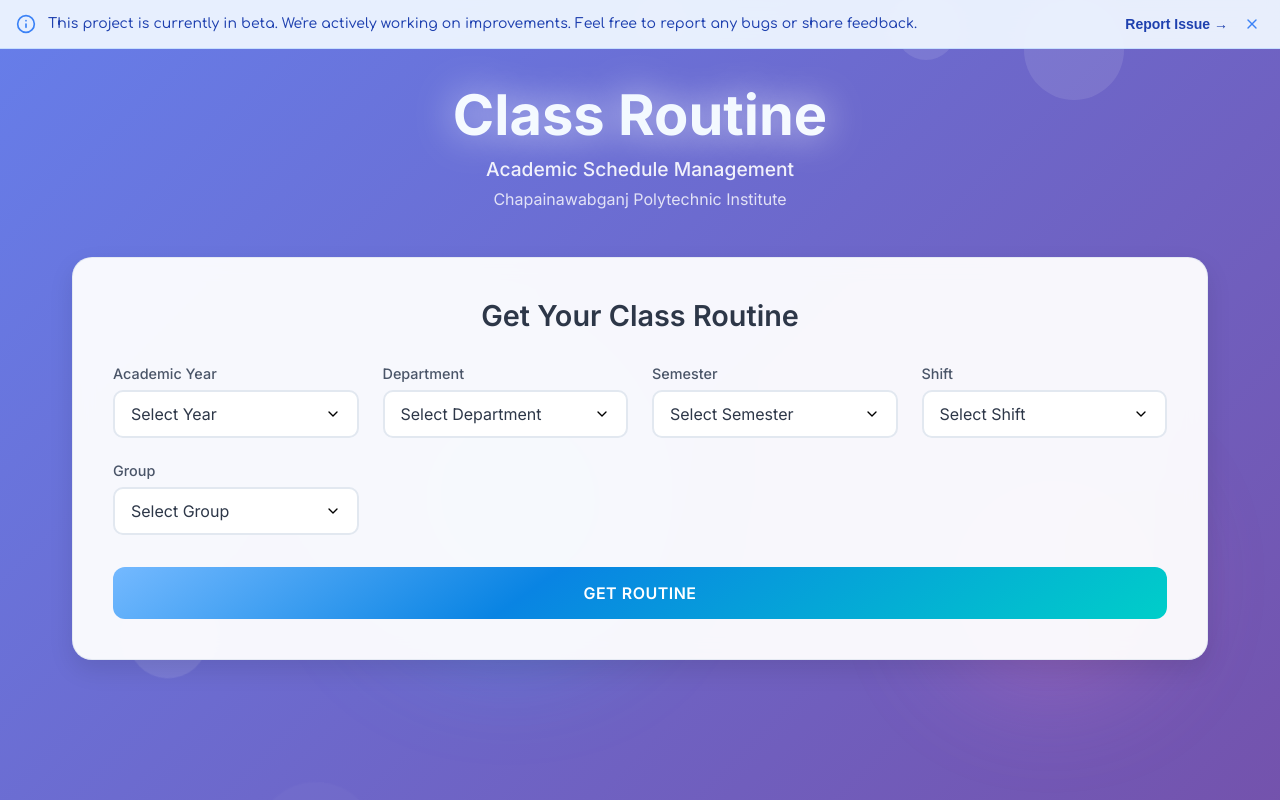
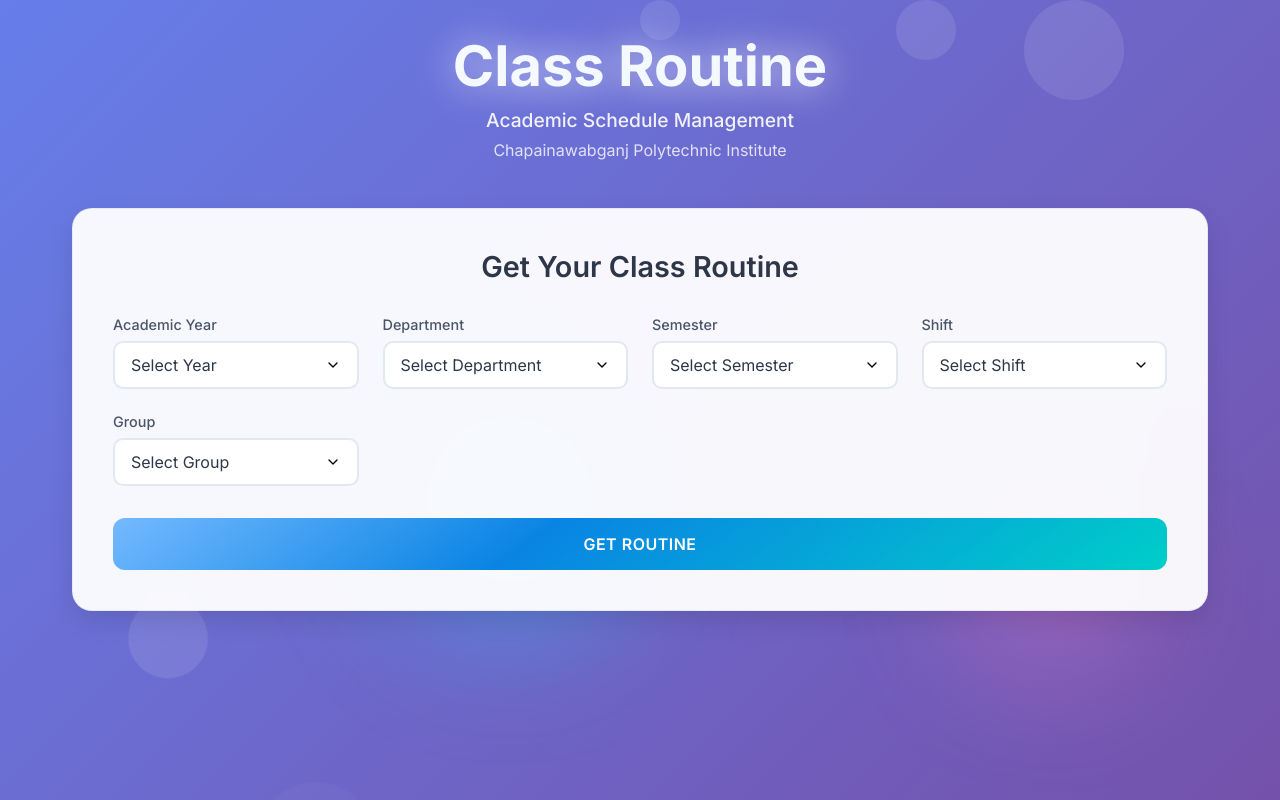
Before and after one commit to xcfio/cnpi-routine, a Next.js app: page / in a window 1280 px wide. Shown: the top 800 px of the page. Built offline with nearby package versions, Linux system fonts and the light colour scheme.

Commit message:
remove unused component

```diff
--- a/src/app/page.tsx
+++ b/src/app/page.tsx
@@ -5,7 +5,6 @@
 import RoutineForm from "@/components/RoutineForm"
 import RoutineResult from "@/components/RoutineResult"
 import Footer from "@/components/Footer"
-import Banner from "@/components/Banner"
 
 export default function Home() {
     const [routineData, setRoutineData] = useState<RoutineData | null>(null)
@@ -76,14 +75,6 @@
 
     return (
         <>
-            {new Date("2025-08-16T17:59:59Z") < new Date() || (
-                <Banner
-                    type="info"
-                    message="This project is currently in beta. We're actively working on improvements. Feel free to report any bugs or share feedback."
-                    actionText="Report Issue"
-                    onAction={() => window.open("https://github.com/xcfio/cnpi-routine/issues", "_blank")}
-                />
-            )}
             <div className="bg-animation">
                 <div className="floating-shapes">
                     <div className="shape"></div>
```
